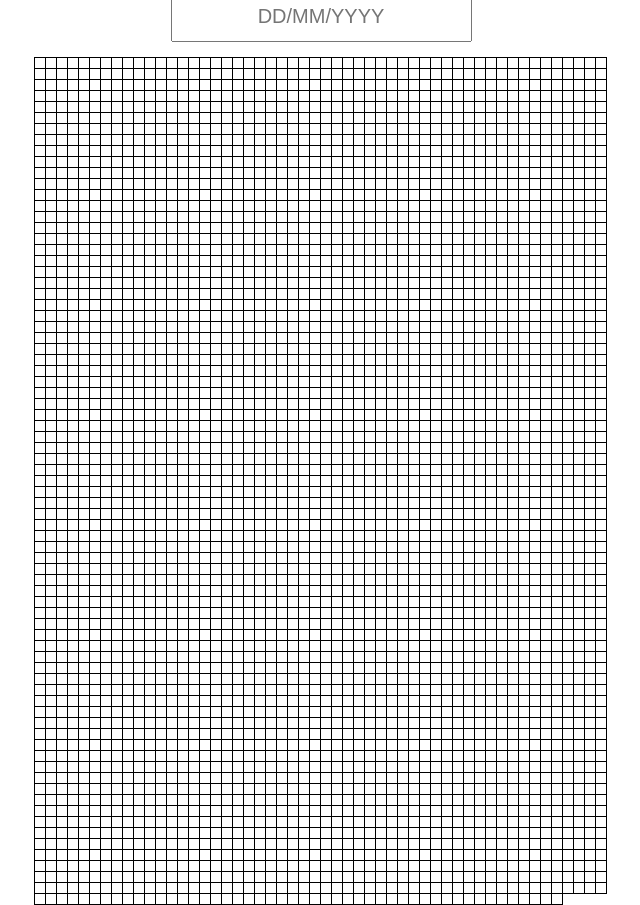
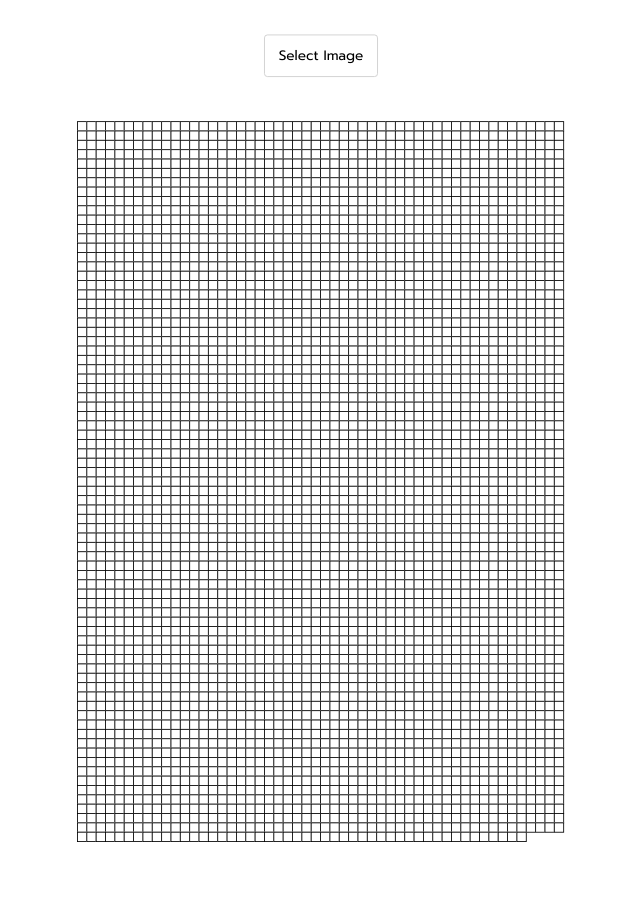
Before and after one commit to bique14/4000-weeks, a Svelte app: page / in a window 1280 px wide. Shown: the whole page, without its empty margins (319-959 px from the left). After the commit the page ends 842 px from the top, so only its background shows below. Built offline with nearby package versions, Linux system fonts and the light colour scheme.

Commit message:
fix: handle file selected and input

```diff
--- a/src/App.svelte
+++ b/src/App.svelte
@@ -1,13 +1,21 @@
 <script lang="ts">
-  import InputDate from "./lib/InputDate.svelte";
+  import { fade } from "svelte/transition";
+
+  import InputDate from "./components/InputDate.svelte";
+  import InputFile from "./components/InputFile.svelte";
+
+  import { weeksSinceBirth } from "./utils/dob";
+  import { createArray } from "./utils/array";
+
   import "./app.css";
 
   const numRows: number = 77;
   const numColumns: number = 52;
   const lastRowColumns: number = 48; // Number of columns in the last row
 
+  let fileName = "";
+  let base64Image = "";
   let dateOfBirth = "";
-  let base64Image = "";
   let colors: any = [[]];
 
   $: grid = calculateGrid(dateOfBirth);
@@ -16,12 +24,7 @@
       fetchImagePixels(base64Image);
     }
   }
-  $: console.log("colors", colors);
-
-  // Function to create an array with the specified length
-  const createArray = (length: number) => {
-    return Array.from({ length }, (_, i) => i);
-  };
+  // $: console.log("colors", colors);
 
   // Generate a 2D array representing the grid
   const _grid = createArray(numRows - 1).map(() => createArray(numColumns));
@@ -44,47 +47,20 @@
     });
   };
 
-  const weeksSinceBirth = (dateOfBirth: string) => {
-    // Parse the date of birth string into a Date object
-    const parts = dateOfBirth.split("/");
-    const birthDate = new Date(`${parts[2]}-${parts[1]}-${parts[0]}`);
-
-    // Get the current date
-    const currentDate = new Date();
-
-    // Calculate the time difference in milliseconds
-    const timeDifference = currentDate.getTime() - birthDate.getTime();
-
-    // Calculate the number of weeks
-    const millisecondsInAWeek = 1000 * 60 * 60 * 24 * 7;
-    const weeks = Math.floor(timeDifference / millisecondsInAWeek);
-
-    return weeks;
-  };
-
   const handleDateChanged = (event: any) => {
     dateOfBirth = event.detail;
   };
 
   const handleFileChanged = (event: any) => {
-    const { files } = event.target;
-    const selectedFile = files[0];
-
-    if (selectedFile) {
-      const reader = new FileReader();
-
-      reader.onload = function (event: any) {
-        base64Image = event.target.result;
-      };
-
-      reader.readAsDataURL(selectedFile);
-    }
+    const { name, file } = event.detail;
+    base64Image = file;
+    fileName = name;
   };
 
   const fetchImagePixels = async (base64Image: string) => {
     const response = await fetch("http://localhost:5000/upload", {
-      method: "POST", // or 'GET', 'PUT', etc.
-      body: JSON.stringify({ image: base64Image }), // Send the base64 image as JSON
+      method: "POST",
+      body: JSON.stringify({ image: base64Image }),
       headers: {
         "Content-Type": "application/json",
       },
@@ -97,12 +73,22 @@
 
 <div class="wrapper">
   <h1>4,000 weeks of life</h1>
-  <input
-    type="file"
-    accept="image/png, image/jpg"
-    on:change={handleFileChanged}
-  />
-  <InputDate on:dateChanged={handleDateChanged} />
+  <div style="display: flex; gap: 2rem; padding: 1rem 0;">
+    <InputFile on:fileChanged={handleFileChanged} />
+    <InputDate
+      hasBase64Image={base64Image.length}
+      on:dateChanged={handleDateChanged}
+    />
+  </div>
+
+  <div style="min-width: 21px; min-height: 21px">
+    {#if fileName}
+      <span
+        style="display: block; max-width: 400px; overflow: hidden; text-overflow: ellipsis; white-space: nowrap"
+        in:fade>file name : {fileName}</span
+      >
+    {/if}
+  </div>
   <div style="margin: 1rem 0;">
     {#each grid as row, rowIndex (row)}
       <div class="row" data-row={rowIndex}>
--- a/src/app.css
+++ b/src/app.css
@@ -30,6 +30,7 @@ body,
   flex-direction: column;
   justify-content: center;
   align-items: center;
+  transform: scale(0.5);
 }
 
 .row {
@@ -43,6 +44,39 @@ body,
   display: inline-block;
   margin-top: -1px;
   margin-left: -1px;
+}
+
+input[type="file"] {
+  display: none;
+}
+
+.custom-file-upload {
+  border: 1px solid #ccc;
+  border-radius: 4px;
+  display: inline-block;
+  padding: 0.75rem 1rem;
+  cursor: pointer;
+}
+
+.custom-file-upload:hover {
+  background-color: rgb(167, 205, 90);
+  color: white;
+}
+
+/* sm screen */
+@media only screen and (min-width: 640px) {
+}
+/* md screen */
+@media only screen and (min-width: 768px) {
+  .wrapper {
+    transform: scale(1);
+  }
+}
+/* lg screen */
+@media only screen and (min-width: 1024px) {
+  .wrapper {
+    transform: scale(0.85);
+  }
 }
 
 /*
--- a/src/lib/InputDate.svelte
+++ b/src/components/InputDate.svelte
@@ -1,6 +1,9 @@
 <script lang="ts">
   import IMask from "imask";
   import { createEventDispatcher } from "svelte";
+  import { fade } from "svelte/transition";
+
+  export let hasBase64Image: number;
 
   const dispatch = createEventDispatcher();
 
@@ -76,11 +79,14 @@
   }
 </script>
 
+{#if Boolean(hasBase64Image)}
   <input
-  style="padding: 0.75rem 1rem; font-size: 1.25rem; text-align: center;"
+    in:fade
+    style="padding: 0.75rem 1rem; font-size: 1.25rem; text-align: center; outline: none"
     type="text"
     placeholder="DD/MM/YYYY"
     bind:this={inputElement}
     bind:value={dateValue}
     on:input={setupMask}
   />
+{/if}
--- /dev/null
+++ b/src/components/InputFile.svelte
@@ -0,0 +1,32 @@
+<script lang="ts">
+  import { createEventDispatcher } from "svelte";
+
+  const dispatch = createEventDispatcher();
+
+  const _handleFileChanged = (event: any) => {
+    const { files } = event.target;
+    const selectedFile = files[0];
+
+    if (selectedFile) {
+      const reader = new FileReader();
+
+      reader.onload = function (event: any) {
+        dispatch("fileChanged", {
+          name: selectedFile.name,
+          file: event.target.result,
+        });
+      };
+
+      reader.readAsDataURL(selectedFile);
+    }
+  };
+</script>
+
+<label class="custom-file-upload">
+  <input
+    type="file"
+    accept="image/png, image/jpg"
+    on:change={_handleFileChanged}
+  />
+  Select Image
+</label>
--- /dev/null
+++ b/src/utils/array.ts
@@ -0,0 +1,4 @@
+// Function to create an array with the specified length
+export const createArray = (length: number) => {
+  return Array.from({ length }, (_, i) => i);
+};
--- /dev/null
+++ b/src/utils/dob.ts
@@ -0,0 +1,17 @@
+export const weeksSinceBirth = (dateOfBirth: string): number => {
+  // Parse the date of birth string into a Date object
+  const parts = dateOfBirth.split("/");
+  const birthDate = new Date(`${parts[2]}-${parts[1]}-${parts[0]}`);
+
+  // Get the current date
+  const currentDate = new Date();
+
+  // Calculate the time difference in milliseconds
+  const timeDifference = currentDate.getTime() - birthDate.getTime();
+
+  // Calculate the number of weeks
+  const millisecondsInAWeek = 1000 * 60 * 60 * 24 * 7;
+  const weeks = Math.floor(timeDifference / millisecondsInAWeek);
+
+  return weeks;
+};
```
Also changed, not shown: 1 other file (tests, documents, lock files or other folders). Lines whose indentation alone changed are shown as unchanged.
